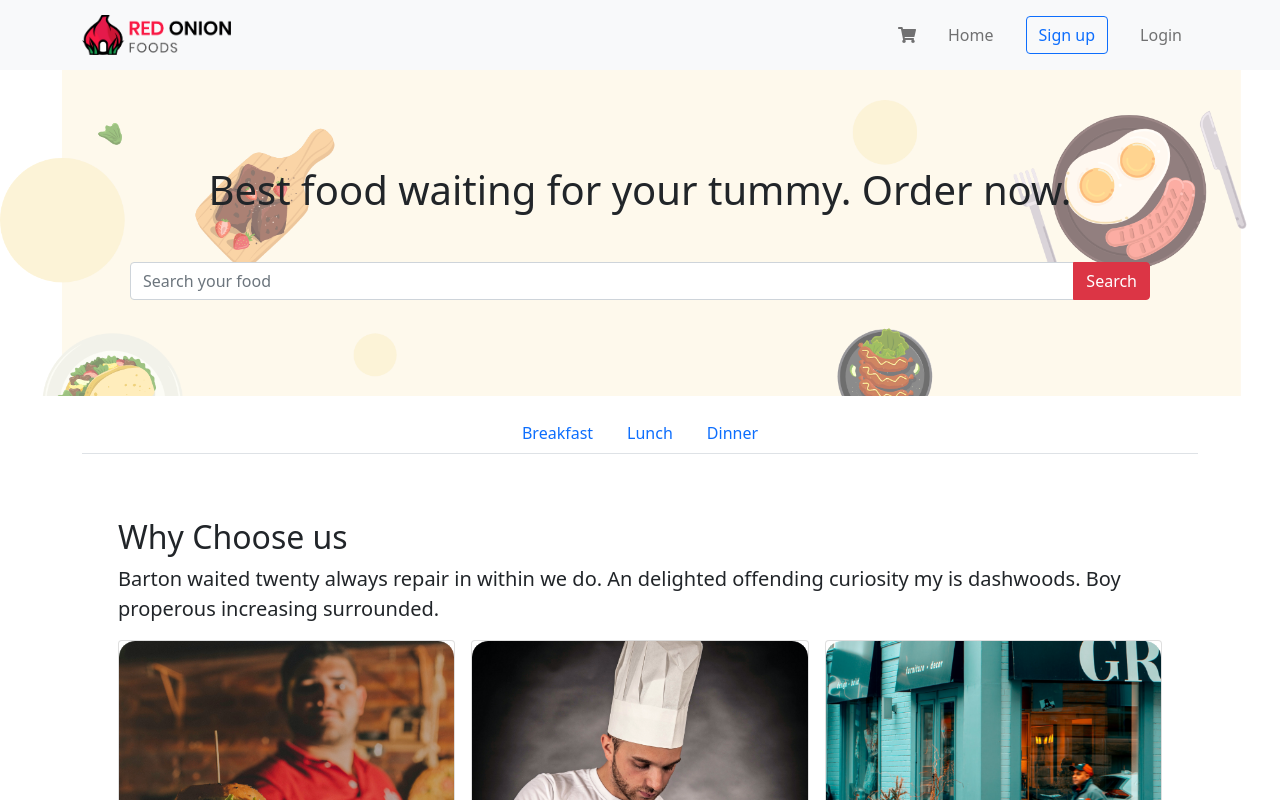
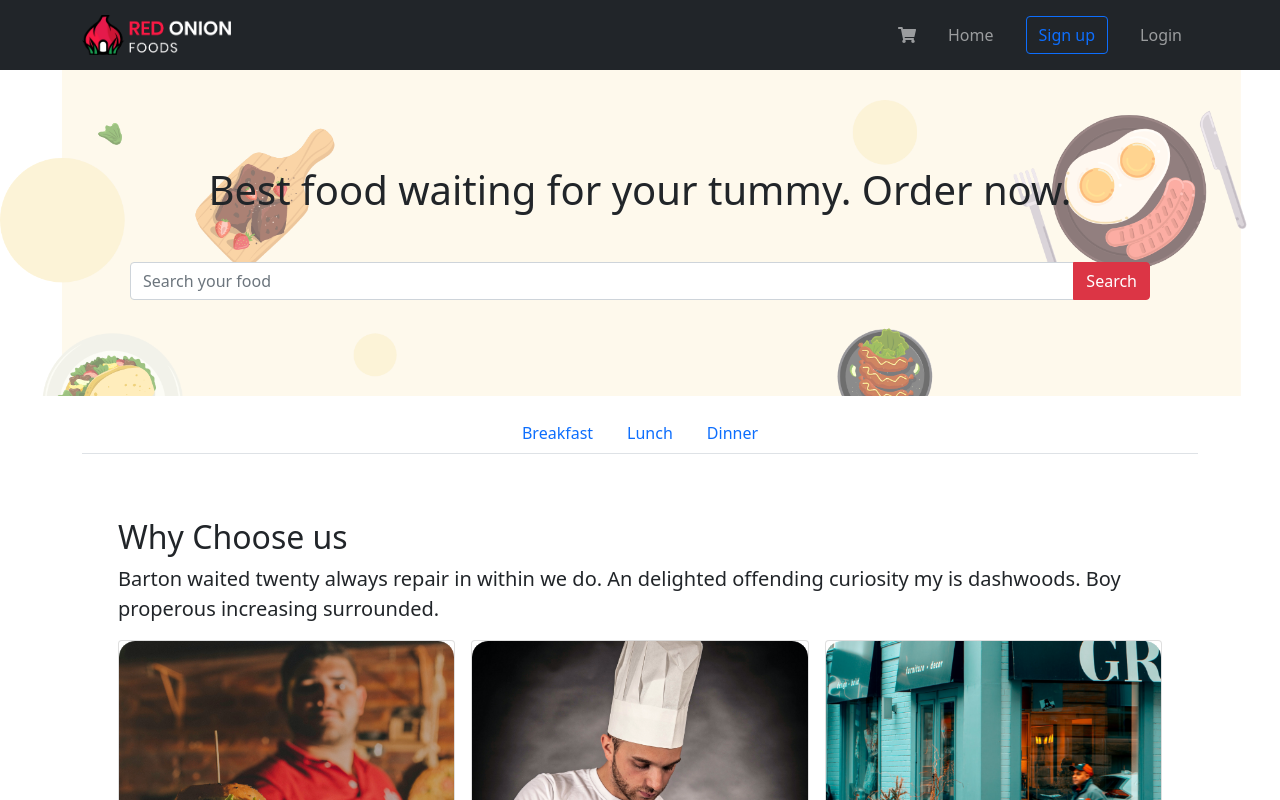
Before and after one commit to minhazul-ashim/red-onion, a React (Create React App) app: page / in a window 1280 px wide. Shown: the top 800 px of the page. Built offline with nearby package versions, Linux system fonts and the light colour scheme; no server answers.

Commit message:
navbar color changed

```diff
--- a/src/Header/Navigation/Navigation.js
+++ b/src/Header/Navigation/Navigation.js
@@ -1,6 +1,6 @@
 import React from 'react';
 import { Button, Container, Nav, Navbar } from 'react-bootstrap';
-import logo from '../../images/logo2.png'
+import logo from '../../images/logo.png'
 import { FontAwesomeIcon } from '@fortawesome/react-fontawesome'
 import { faShoppingCart } from '@fortawesome/free-solid-svg-icons'
 import { Link } from 'react-router-dom';
@@ -13,7 +13,7 @@ const Navigation = () => {
     const { user, logOut } = useAuth();
 
     return (
-        <Navbar bg="light" expand="sm">
+        <Navbar bg="dark" variant='dark' expand="sm">
             <Container>
                 <Navbar.Brand className='d-none d-sm-block'>
                     <img
@@ -39,7 +39,7 @@ const Navigation = () => {
                                 </div>
                                 :
                                 <div className="">
-                                    <Button className='mx-2' onClick={logOut}>Log out</Button>
+                                    <Button variant='danger' className='mx-2' onClick={logOut}>Log out</Button>
                                     <img width='40px' height='40px' className='rounded-circle' src={user.photoURL} alt="" />
                                 </div>
                         }
```
